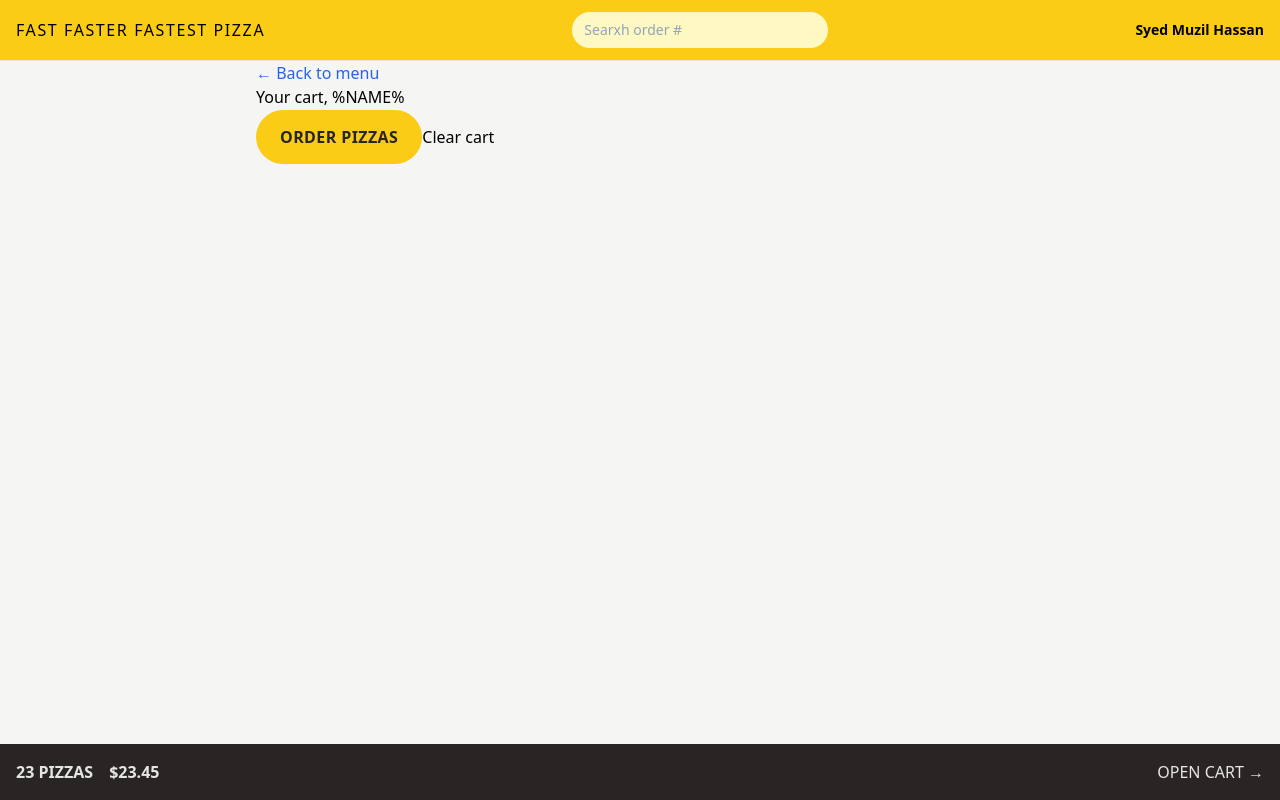
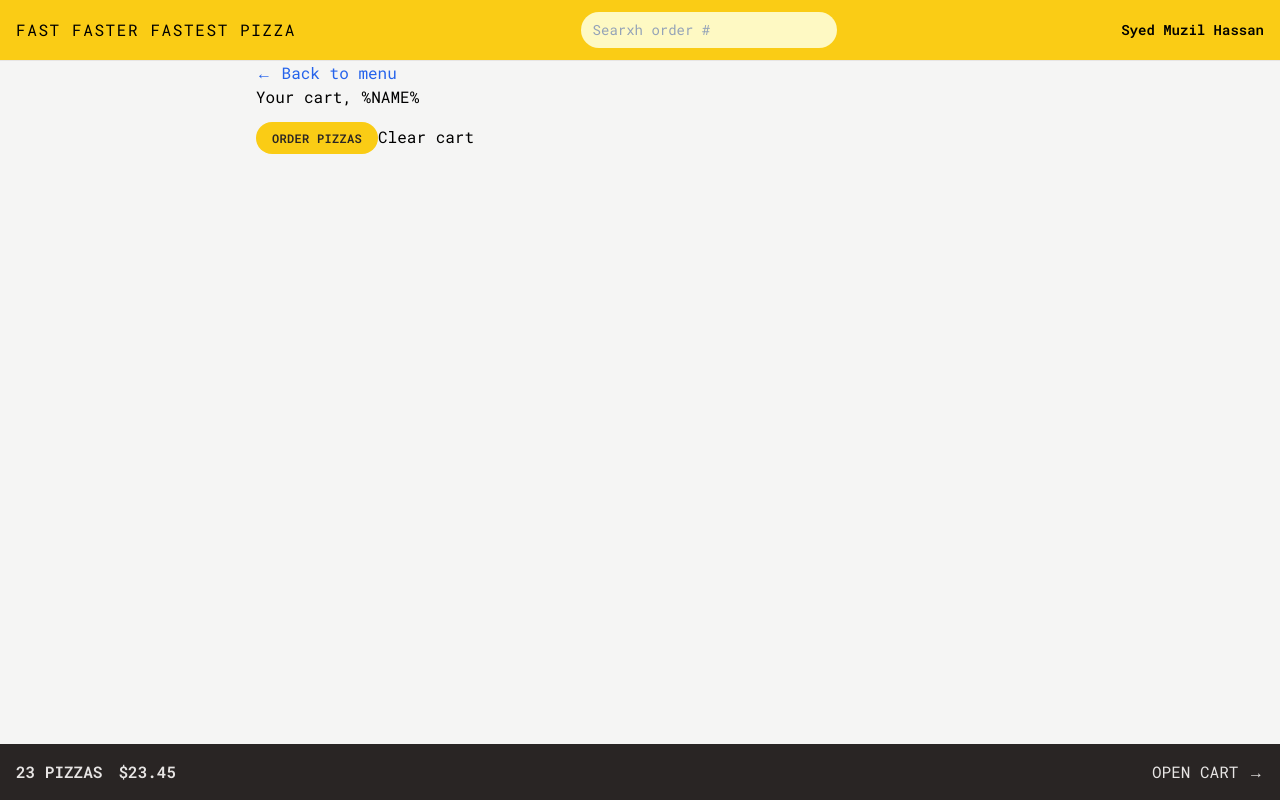
Before and after one commit to MuzilHassan/fast-pizza, a React (Vite) app: page /cart in a window 1280 px wide. Built offline with nearby package versions, Linux system fonts and the light colour scheme.

Commit message:
styled button and menu items

```diff
--- a/index.html
+++ b/index.html
@@ -1,8 +1,14 @@
-<!DOCTYPE html>
+<!doctype html>
 <html lang="en">
   <head>
     <meta charset="UTF-8" />
     <link rel="icon" type="image/svg+xml" href="/vite.svg" />
+    <link rel="preconnect" href="https://fonts.googleapis.com" />
+    <link rel="preconnect" href="https://fonts.gstatic.com" crossorigin />
+    <link
+      href="https://fonts.googleapis.com/css2?family=Roboto+Mono:wght@100..700&display=swap"
+      rel="stylesheet"
+    />
     <meta name="viewport" content="width=device-width, initial-scale=1.0" />
     <title>Vite + React</title>
   </head>
--- a/src/features/cart/Cart.jsx
+++ b/src/features/cart/Cart.jsx
@@ -40,7 +40,9 @@
       <h2>Your cart, %NAME%</h2>
 
       <div className="mt-4">
-        <Button to="/order/new">Order pizzas</Button>
+        <Button to="/order/new" type="small">
+          Order pizzas
+        </Button>
         <button>Clear cart</button>
       </div>
     </div>
--- a/src/features/menu/Menu.jsx
+++ b/src/features/menu/Menu.jsx
@@ -5,7 +5,7 @@
   const menu = useLoaderData();
   console.log(menu);
   return (
-    <ul>
+    <ul className="divide-y divide-slate-200 px-4">
       {menu.map((pizza) => (
         <MenuItem key={pizza.id} pizza={pizza} />
       ))}
--- a/src/features/menu/MenuItem.jsx
+++ b/src/features/menu/MenuItem.jsx
@@ -1,29 +1,34 @@
+import Button from "../../ui/Button";
 import { formatCurrency } from "../../utils/helpers";
-import PropTypes from "prop-types";
+
 function MenuItem({ pizza }) {
-  const { name, unitPrice, ingredients, soldOut, imageUrl } = pizza;
+  const { name, unitPrice, ingredients, soldOut, imageUrl, id } = pizza;
 
   return (
-    <li>
-      <img src={imageUrl} alt={name} />
-      <div>
-        <p>{name}</p>
-        <p>{ingredients.join(", ")}</p>
-        <div>
-          {!soldOut ? <p>{formatCurrency(unitPrice)}</p> : <p>Sold out</p>}
+    <li className="flex gap-4 py-2">
+      <img
+        src={imageUrl}
+        alt={name}
+        className={`h-24 ${soldOut ? "opacity-70 grayscale" : ""}`}
+      />
+      <div className="flex grow flex-col pt-0.5">
+        <p className="font-medium">{name}</p>
+        <p className="text-sm capitalize italic text-stone-500">
+          {ingredients.join(", ")}
+        </p>
+        <div className="mt-auto flex items-center justify-between">
+          {!soldOut ? (
+            <p className="text-sm">{formatCurrency(unitPrice)}</p>
+          ) : (
+            <p className="text-sm font-medium uppercase text-stone-400">
+              Sold out
+            </p>
+          )}
+          <Button type="small">Add to cart</Button>
         </div>
       </div>
     </li>
   );
 }
-MenuItem.propTypes = {
-  pizza: PropTypes.shape({
-    id: PropTypes.number.isRequired,
-    name: PropTypes.string.isRequired,
-    unitPrice: PropTypes.number.isRequired,
-    ingredients: PropTypes.arrayOf(PropTypes.string).isRequired,
-    soldOut: PropTypes.bool,
-    imageUrl: PropTypes.string.isRequired,
-  }).isRequired,
-};
+
 export default MenuItem;
--- a/src/features/user/CreateUser.jsx
+++ b/src/features/user/CreateUser.jsx
@@ -24,7 +24,7 @@
 
       {username !== "" && (
         <div>
-          <Button>Start ordering</Button>
+          <Button type="primary">Start ordering</Button>
         </div>
       )}
     </form>
--- a/src/ui/Button.jsx
+++ b/src/ui/Button.jsx
@@ -1,16 +1,20 @@
 import { Link } from "react-router-dom";
 
-const Button = ({ children, disabled, to }) => {
+const Button = ({ children, disabled, type, to }) => {
   const className =
-    "rounded-full bg-yellow-400 px-3 py-2 font-semibold uppercase tracking-wide text-stone-800 transition-colors duration-300 hover:bg-yellow-300 focus:outline-none focus:ring focus:ring-yellow-300 focus:ring-offset-2 disabled:cursor-not-allowed disabled:bg-yellow-200 sm:px-6 sm:py-4";
+    "rounded-full bg-yellow-400 px-3 py-2 font-semibold uppercase tracking-wide text-stone-800 transition-colors duration-300 hover:bg-yellow-300 focus:outline-none    focus:ring focus:ring-yellow-300 focus:ring-offset-2 disabled:cursor-not-allowed disabled:bg-yellow-200 ";
+  const styles = {
+    primary: className + " sm:px-6 sm:py-4 px-3 py-2 ",
+    small: className + " px-2 py-1 md:py-2 px-4 text-xs",
+  };
   if (to)
     return (
-      <Link to={to} className={className}>
+      <Link to={to} className={styles[type]}>
         {children}
       </Link>
     );
   return (
-    <button disabled={disabled} className={className}>
+    <button disabled={disabled} className={styles[type]}>
       {children}
     </button>
   );
--- a/tailwind.config.js
+++ b/tailwind.config.js
@@ -2,7 +2,14 @@
 export default {
   content: ["./index.html", "./src/**/*.{js,ts,jsx,tsx}"],
   theme: {
-    extend: {},
+    fontFamily: {
+      sans: "Roboto Mono",
+    },
+    extend: {
+      height: {
+        screen: "100dvh",
+      },
+    },
   },
   plugins: [],
 };
```
